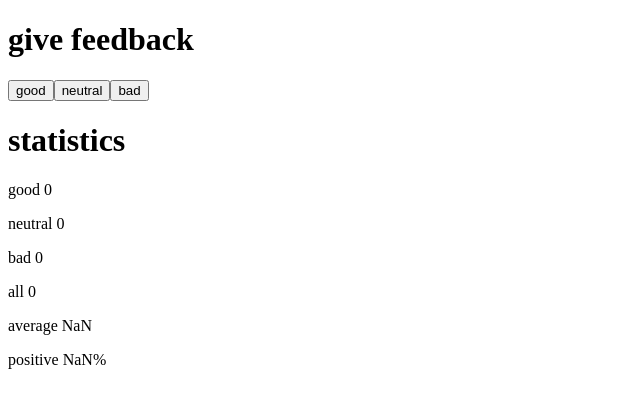
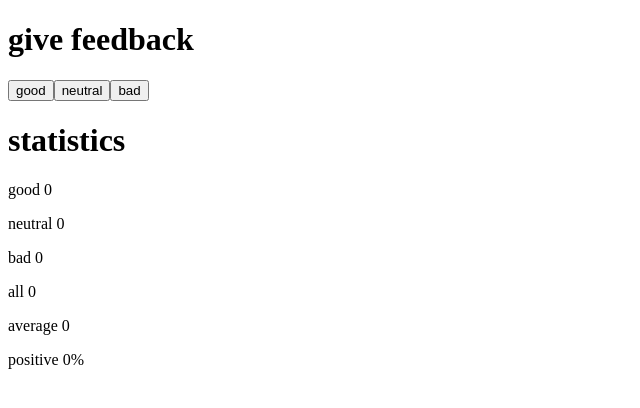
Before and after one commit to MinxinCheng0229/fullstackopen, a React (Create React App) app: page / in a window 1280 px wide. Shown: the top 408 px of the page, without its empty margins (0-640 px from the left). Built offline with nearby package versions, Linux system fonts and the light colour scheme.

Commit message:
Update App.js

```diff
--- a/src/App.js
+++ b/src/App.js
@@ -1,5 +1,27 @@
 import { useState } from 'react'
-
+const Statistics = (props) =>{
+  const good = props.good
+  const neutral = props.neutral
+  const bad = props.bad
+  let all = good + neutral + bad
+  let average = (good - bad)/(all)
+  let positive =(good)/(all)
+  if (all === 0){
+    average = 0
+    positive =0
+  }
+  return(
+    <div>
+      <h1>statistics</h1>
+      <p>good {good}</p>
+      <p>neutral {neutral}</p>
+      <p>bad {bad}</p>
+      <p>all {good + neutral + bad}</p>
+      <p>average {average}</p>
+      <p>positive {positive}%</p>
+    </div>
+  )
+}
 const App = () => {
   // save clicks of each button to its own state
   const [good, setGood] = useState(0)
@@ -12,13 +34,7 @@ const App = () => {
       <button onClick ={ () =>{setGood(good+1)}}>good</button>
       <button onClick ={ () =>{setNeutral(neutral+1)}}>neutral</button>
       <button onClick ={ () =>{setBad(bad+1)}}>bad</button>
-      <h1>statistics</h1>
-      <p>good {good}</p>
-      <p>neutral {neutral}</p>
-      <p>bad {bad}</p>
-      <p>all {good + neutral + bad}</p>
-      <p>average {(good - bad)/(good + neutral + bad)}</p>
-      <p>positive {good /(good + neutral + bad)}%</p>
+      <Statistics good={good} neutral={neutral} bad= {bad} />
     </div>
   )
 }
```
